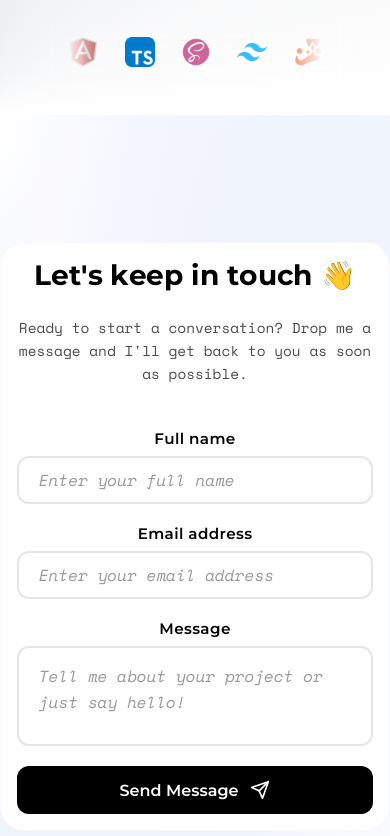
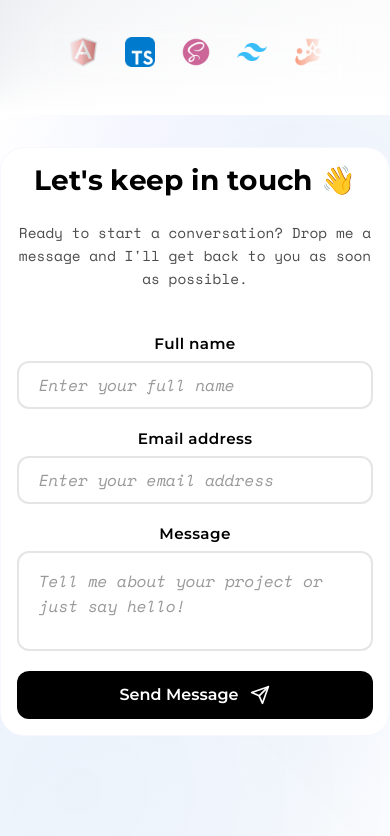
Before and after one commit to JHughesSUTA/jhughessuta.github.io, a React (Vite) app: page / in a window 390 px wide. Shown: the part 1648-2484 px from the top of the page. Built offline with nearby package versions, Linux system fonts and the light colour scheme.

Commit message:
fix layout shift issues on contact section

```diff
--- a/src/components/ContactSection/ContactSection.scss
+++ b/src/components/ContactSection/ContactSection.scss
@@ -3,6 +3,7 @@
 
 #contact {
   min-height: 100vh;
+  min-height: 100dvh;
   position: relative;
   display: flex;
   align-items: center;
@@ -11,6 +12,24 @@
   scroll-snap-stop: always;
   padding: 2rem;
   overflow: hidden;
+
+  // Prevent mobile viewport issues
+  -webkit-overflow-scrolling: touch;
+  overscroll-behavior: contain;
+
+  // Prevent viewport changes on mobile keyboard
+  @media screen and (max-width: 767px) {
+    // Use viewport units that don't change when keyboard appears
+    height: 100vh;
+    height: 100dvh;
+
+    // Prevent layout shifts
+    transform: translateZ(0);
+
+    // Ensure proper scrolling behavior
+    overflow-y: auto;
+    -webkit-overflow-scrolling: touch;
+  }
 
   &::before {
     content: "";
@@ -264,9 +283,39 @@
   #contact {
     padding: 1rem 0;
     min-height: 100vh;
+    min-height: 100dvh; /* Dynamic viewport height for mobile */
+
+    // Keep scroll snap but prevent jumping with better mobile handling
+    scroll-snap-align: start;
+
+    // Better mobile layout handling
+    align-items: flex-start;
+
+    // Prevent viewport height issues when keyboard appears
+    &::before,
+    &::after {
+      position: fixed;
+    }
+
+    // Better mobile viewport handling to prevent jumping
+    @supports (height: 100dvh) {
+      min-height: 100dvh;
+    }
+
+    // Prevent layout shifts when keyboard appears
+    @media screen and (max-height: 600px) {
+      min-height: 100vh;
+      align-items: flex-start;
+
+      .container {
+        margin-top: 0;
+        padding-top: 0.5rem;
+      }
+    }
 
     .container {
       padding: 1rem;
+      margin-top: 1rem;
     }
 
     .content-wrapper {
@@ -281,6 +330,29 @@
     .form-container {
       order: 1; // Ensure form comes first on mobile
       max-width: 100%; // Allow form to take full width
+
+      // Prevent form layout shifts on mobile
+      transform: translateZ(0); /* Force hardware acceleration */
+      will-change: auto; /* Prevent unnecessary repaints */
+
+      // Prevent mobile keyboard jumping
+      input,
+      textarea {
+        font-size: 16px; /* Prevents iOS zoom on focus */
+        transform: translateZ(0); /* Hardware acceleration */
+        // -webkit-appearance: none; /* Remove iOS styling */
+        // border-radius: 0;
+      }
+
+      // Smooth transitions to prevent jarring movements
+      transition: all 0.2s ease-out;
+
+      // Prevent viewport changes on input focus
+      input:focus,
+      textarea:focus {
+        transform: translateZ(0) scale(1);
+        // outline: none;
+      }
     }
   }
 }
```
